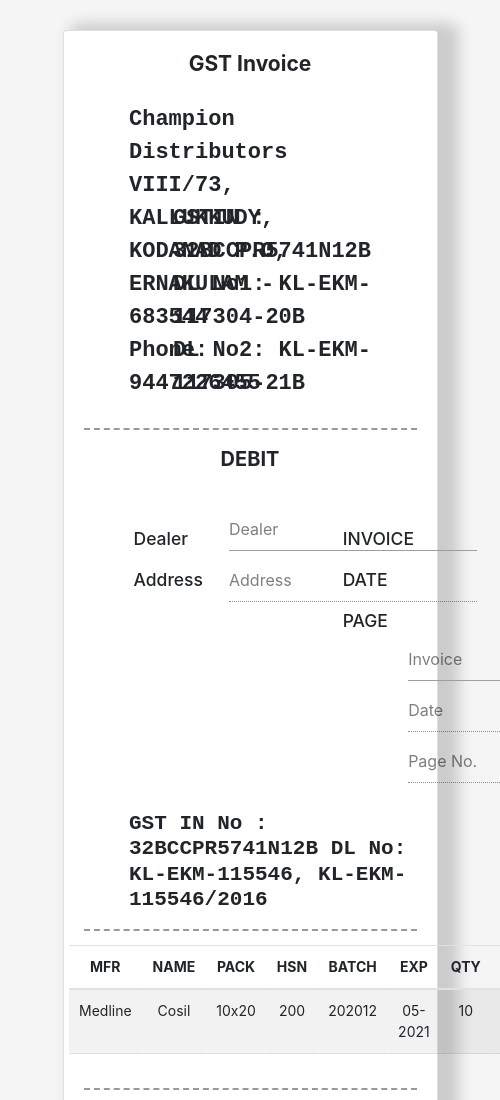
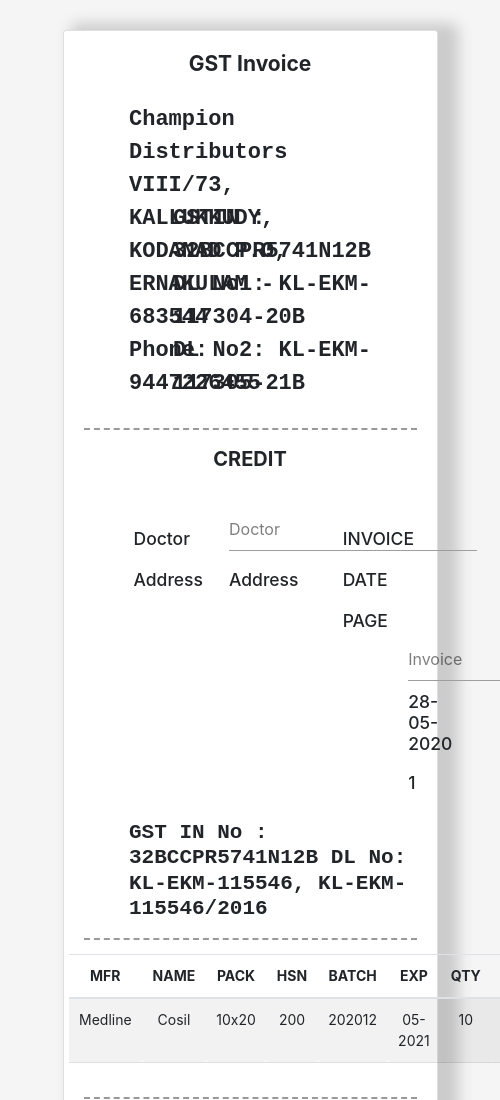
Before and after one commit to sreeram-venkitesh/champion-legacy, an Electron app: page app/html/newPurchaseBill.html in a window 500 px wide. Shown: the top 1100 px of the page. Drawn offline with nearby package versions, Linux system fonts and the light colour scheme; no server answers; a web font is replaced by a local one.

Commit message:
Bill UI complete

```diff
--- a/app/html/newPurchaseBill.html
+++ b/app/html/newPurchaseBill.html
@@ -42,19 +42,19 @@
         <hr style="border-top: 2px dashed #999;">
 
         <div class='row'>
-            <div class="col" style="text-align: center;"> <p style="font-weight: bold; font-size: 20px;">DEBIT</p></div>
+            <div class="col" style="text-align: center;"> <p style="font-weight: bold; font-size: 20px;">CREDIT</p></div>
         </div>
 
         <div class="row" style="margin-bottom:0px">
             <div class="col float-left" style="margin-left: 50px; text-align:left;" >
                 <div class="row">
                     <div class="col-1 float-left" style="text-align: left; width:fit-content">
-                        <h5 style="margin-top: 20px; margin-right:0px; width:fit-content ">Dealer</h5>
+                        <h5 style="margin-top: 20px; margin-right:0px; width:fit-content ">Doctor</h5>
                         <h5 style="margin-top: 20px; margin-right:0px; width:fit-content">Address</h5>
                     </div>
                     <div class="col float-left" style="margin-left: 70px;">
-                        <input type="text" placeholder="Dealer" style="width: fit-content; "><br/>
-                        <input type="text" placeholder="Address" style="width: fit-content;" disabled>
+                        <input id="doctorAutocomplete" type="text" placeholder="Doctor" style="margin-bottom:3px; width: fit-content; "><br/>
+                        <h5 id="doctorAddress" style="margin-top: 15px; margin-right:0px; width:fit-content">Address</h5>
                     </div>
                 </div>
             </div>
@@ -67,9 +67,9 @@
                         <h5 style="margin-top: 20px; margin-right:0px; width:fit-content">PAGE</h5>
                     </div>
                     <div class="col float-right" style="margin-left: 70px; text-align:left">
-                        <input type="text" placeholder="Invoice" style="width: fit-content; text-align:left "><br/>
-                        <input type="text" placeholder="Date" style="width: fit-content;" disabled><br/>
-                        <input type="text" placeholder="Page No." style="width: fit-content;" disabled>
+                        <input type="text" placeholder="Invoice" style="width: fit-content; text-align:left; margin-bottom:0px;"><br/>
+                        <h5 id="dateField" style="margin-top: 10px; margin-right:0px; width:fit-content"></h5>
+                        <h5 style="margin-top: 18px; margin-right:0px; width:fit-content">1</h5>
                     </div>
                 </div>
 
@@ -250,18 +250,35 @@
         const freeField = document.getElementById('freeField');
         const rateField = document.getElementById('rateField');
 
+        const customerNameField = document.getElementById('doctorAutocomplete');
+
+        const dateField = document.getElementById('dateField');
+
         const medicineList = model.getMedicines(path.join(__dirname,"../../database/"));
+        const doctorList = model.getDoctors(path.join(__dirname,"../../database/"));
+        medicines = [];
+        doctors= [];
+        doctorAddresses = [];
 
-        medicines = [];
+        var today = new Date();
+        var dd = String(today.getDate()).padStart(2, '0');
+        var mm = String(today.getMonth() + 1).padStart(2, '0'); //January is 0!
+        var yyyy = today.getFullYear();
+
+        today = dd + '-' + mm + '-' + yyyy;
+        dateField.innerHTML = today;
 
         for(const i in medicineList){
-            const itemText = medicineList[i].name;
-            medicines.push(itemText);
-
+            medicines.push(medicineList[i].name);
         }
+        for (const l in doctorList){
+            doctors.push(doctorList[l].name);
+            doctorAddresses.push(doctorList[l].address);
+        }
+        console.log(doctorAddresses);
         console.log(medicines);
 
-        function autocomplete(inp, arr) {
+        function autocomplete(inp, arr, address) {
             /*the autocomplete function takes two arguments,
             the text field element and an array of possible autocompleted values:*/
             var currentFocus;
@@ -293,6 +310,14 @@
                         b.addEventListener("click", function(e) {
                         /*insert the value for the autocomplete text field:*/
                         inp.value = this.getElementsByTagName("input")[0].value;
+                        if(address!=undefined){
+                            addressField = document.getElementById('doctorAddress');
+                            for (doctor in doctorList){
+                                if(inp.value===doctorList[doctor].name){
+                                    addressField.innerHTML = address[doctor];
+                                }
+                            }
+                        }
                         /*close the list of autocompleted values,
                         (or any other open lists of autocompleted values:*/
                         closeAllLists();
@@ -300,6 +325,7 @@
                     a.appendChild(b);
                     }
                 }
+
             });
             /*execute a function presses a key on the keyboard:*/
             inp.addEventListener("keydown", function(e) {
@@ -325,6 +351,7 @@
                     if (x) x[currentFocus].click();
                     }
                 }
+
             });
             function addActive(x) {
                 /*a function to classify an item as "active":*/
@@ -345,6 +372,7 @@
             function closeAllLists(elmnt) {
                 /*close all autocomplete lists in the document,
                 except the one passed as an argument:*/
+
                 var x = document.getElementsByClassName("autocomplete-items");
                 for (var i = 0; i < x.length; i++) {
                 if (elmnt != x[i] && elmnt != inp) {
@@ -358,6 +386,7 @@
             });
         }
 
+        autocomplete(customerNameField,doctors,doctorAddresses);
         autocomplete(nameField, medicines);
 
         const addToBillButton = document.getElementById('addButton');
```
